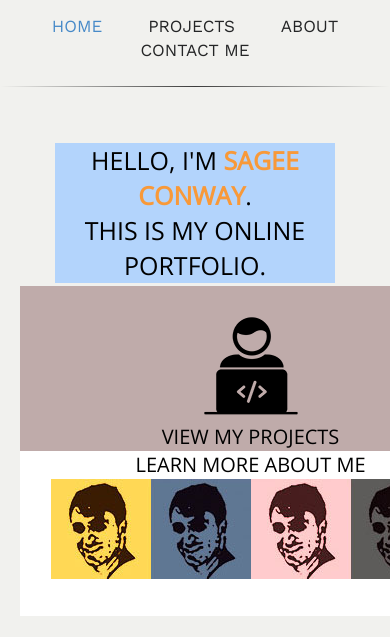
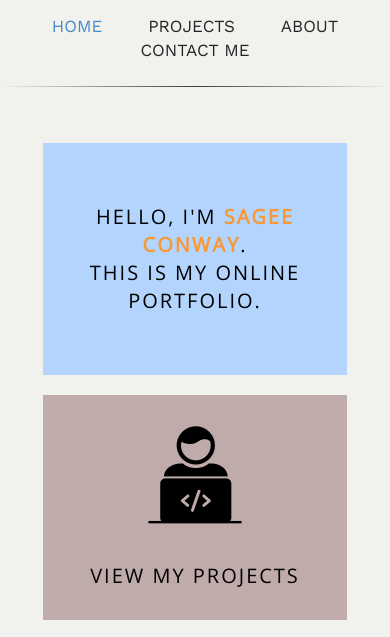
Before and after one commit to SaConway/Portfolio, a plain HTML site: page index.html in a window 390 px wide. Shown: the part 94-731 px from the top of the page. Drawn offline with nearby package versions, Linux system fonts and the light colour scheme.

Commit message:
Finish styling home page.

```diff
--- a/css/style.css
+++ b/css/style.css
@@ -187,40 +187,110 @@ a:hover .fa
 
 /*HOME*/
 
-.home-text
-{
-    font-size: 40px;
-    color: #242526;
-    text-align: center;
-    padding-top: 100px;
+#first-row {
+    background-color: #B3D4FC;
+    font-size: 20px;
+    width: 100%;
+    margin: auto;
+    margin-bottom: 3px;
+    min-width: 461px;
+    align-content: center;
+    align-items: center;
+    vertical-align: middle;
 }
 
-.sagee-conway
-{
-    font-size: 40px;
-    margin: 0px;
+#first-row p{
+    padding: 60px 10px;
+    margin: auto;
+    letter-spacing: 2px;
+    vertical-align: middle;
+}
+
+#sagee-conway {
     color: #f89939;
 }
 
-.home-container
-{
-    max-width: 980px;
-    margin: auto;
-    overflow: hidden;
-    float: none;
-    text-align: center;
+#left-col {
+    background-color: #BFABAA;
+    margin-right: 1px;
+    width: 49.5%;
+    color: #000000;
+    display: inline-block;
+    *display: inline;
+    vertical-align: top;
+    min-width: 461px;
 }
 
-.introImg {
-    max-width: 100%;
+#left-col p, #right-col p{
+    padding: 30px 10px;
+    margin: 0;
+    letter-spacing: 2px;
 }
 
-.ProImg {
-    max-width: 100%;
+#left-col img{
+    padding-top: 30px;
 }
 
-.aboutImg {
-    max-width: 100%;
+#right-col {
+    background-color: #FFFFFF;
+    display: inline-block;
+    *display: inline;
+    width: 49.5%;
+    margin-left: 1px;
+    color: #000000;
+    vertical-align: top;
+    min-width: 461px;
+}
+
+#right-col img{
+    padding-bottom: 30px;
+}
+
+#second-row {
+    font-size: 20px;
+    color: #000000;
+    width: 100%;
+    margin: auto;
+    padding: 0;
+    margin-top: 3px;
+}
+
+@media only screen and (max-width: 985px){
+    #first-row{
+        width: 100%;
+        min-height: 224.4px;
+        display: table;
+        min-width: inherit;
+        max-width: 461px;
+        margin-bottom: 20px;
+    }
+    #first-row p{
+          text-align:center;
+          vertical-align: middle;
+          display: table-cell;
+    }
+    #left-col{
+        margin-bottom: 20px;
+    }
+}
+
+@media only screen and (max-width: 600px){
+    #first-row{
+        width: 87%;
+    }
+    #left-col{
+        display: block;
+        width: 87%;
+        margin: auto;
+        margin-bottom: 20px;
+        min-width: inherit;
+    }
+    #right-col{
+        display: block;
+        width: 87%;
+        margin: auto;
+        min-width: inherit;
+    }
 }
 
 /*END HOME*/
@@ -353,90 +423,3 @@ a:hover .fa
 }
 
 /*END CONTACT ME*/
-
-
-
-
-#first-row {
-    background-color: #B3D4FC;
-    font-size: 25px;
-    width: 99%;
-    margin: auto;
-    margin-bottom: 3px;
-}
-
-#first-row p{
-    padding: 60px 10px;
-    margin: 0;
-}
-
-#sagee-conway {
-    color: #f89939;
-}
-
-#left-col {
-    background-color: #BFABAA;
-    margin-right: 1px;
-    width: 49%;
-    color: #000000;
-    display: inline-block;
-    *display: inline;
-    vertical-align: top;
-    min-width: 461px;
-}
-
-#left-col p{
-    padding: 30px 10px;
-    margin: 0;
-}
-
-#left-col img{
-    padding-top: 30px;
-}
-
-#right-col {
-    background-color: #FFFFFF;
-    display: inline-block;
-    *display: inline;
-    width: 49%;
-    margin-left: 1px;
-    color: #000000;
-    vertical-align: top;
-    min-width: 461px;
-}
-
-#right-col p{
-    padding: 30px 10px;
-    margin: 0;
-}
-
-#right-col img{
-    padding-bottom: 30px;
-}
-
-#second-row {
-    font-size: 20px;
-    color: #000000;
-    width: 100%;
-    margin: auto;
-    padding: 0;
-    clear: both;
-    margin-top: 3px;
-}
-
-@media only screen and (max-width: 600px){
-    #first-row{
-        width: 80%;
-        margin: auto;
-    }
-    #left-col{
-        display: block;
-        width: 80%;
-        margin: auto;
-    }
-    #right-col{
-        display: block;
-        width: 80%;
-        margin: auto;
-    }
-}
--- a/index.html
+++ b/index.html
@@ -40,8 +40,8 @@
           <div class="container">
 
                <div id="first-row">
-                   <div>HELLO, I'M <b id="sagee-conway">SAGEE CONWAY</b>.<br>
-                   THIS IS MY ONLINE PORTFOLIO.</div>
+                   <p>HELLO, I'M <b id="sagee-conway">SAGEE CONWAY</b>.<br>
+                   THIS IS MY ONLINE PORTFOLIO.</p>
                </div>
 
                <div id="second-row">
@@ -49,13 +49,13 @@
                    <a href="projects.html" id="left-col">
                        <div>
                            <img src="img/programmer.png" alt="Go to my projects">
-                           <div>VIEW MY PROJECTS</div>
+                           <p>VIEW MY PROJECTS</p>
                        </div>
                    </a>
 
                    <a href="about.html" id="right-col">
                        <div>
-                           <div>LEARN MORE ABOUT ME</div>
+                           <p>LEARN MORE ABOUT ME</p>
                            <img src="img/about.jpg" alt="Go to about page">
                        </div>
                    </a>
```
